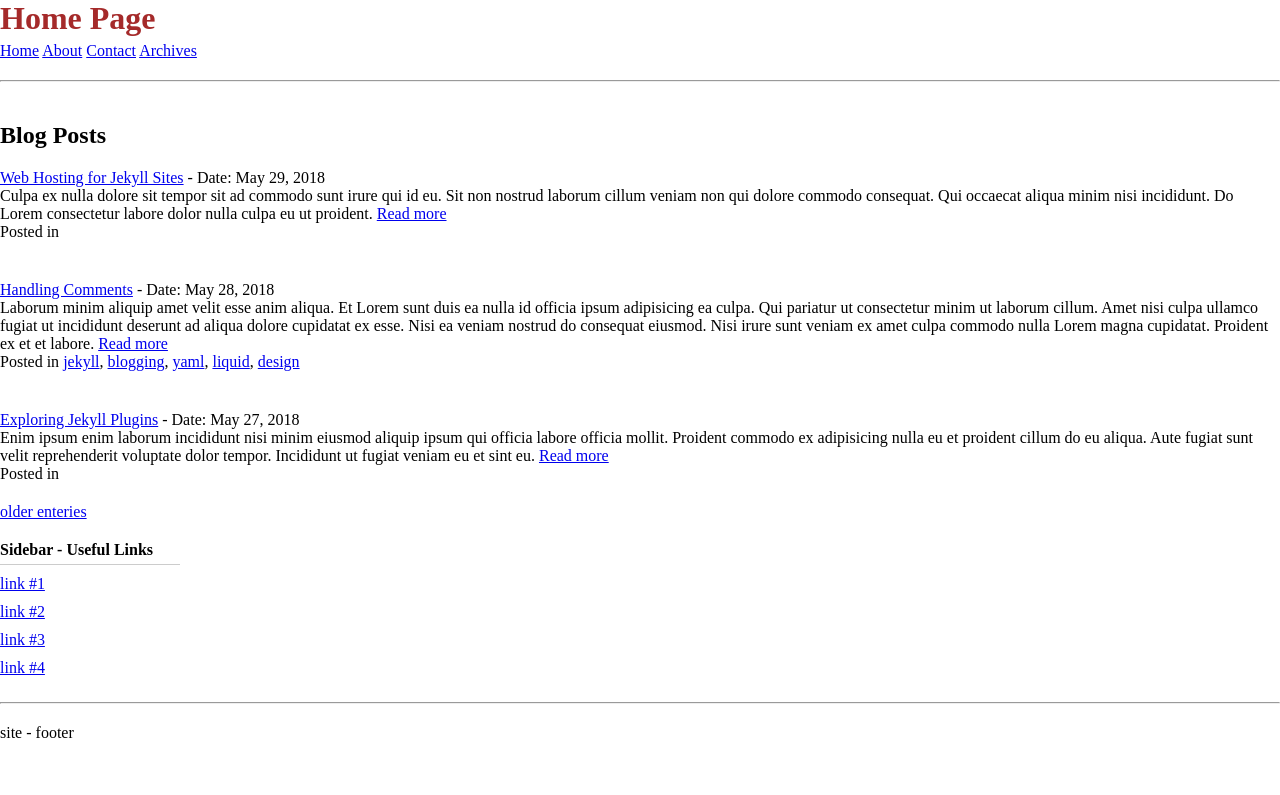
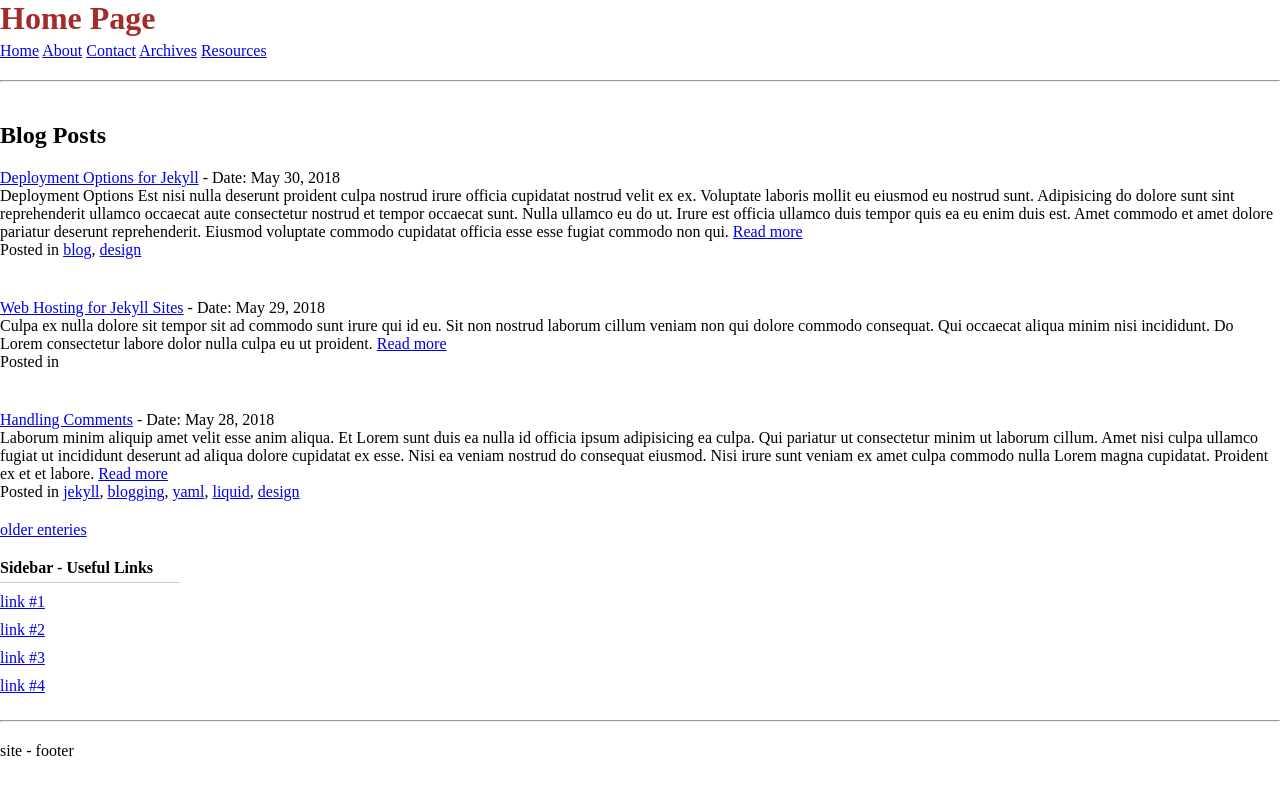
Before and after one commit to robdlaws/jekyll-website, a Jekyll site: the page built from index.html, in a window 1280 px wide. Shown: the top 795 px of the page. Built offline with Jekyll 4.4.1, drawn with Linux system fonts in a browser that asks for light colours; the list of posts is cut into pages by our own code.

Commit message:
add resources and blog post

```diff
--- a/_includes/navigation.html
+++ b/_includes/navigation.html
@@ -5,6 +5,7 @@
         <a href="{{site.baseurl}}/about.html">About</a>
         <a href="{{site.baseurl}}/contact.html">Contact</a>
         <a href="{{site.baseurl}}/tags/">Archives</a>
+        <a href="{{site.baseurl}}/resources/">Resources</a>
       </li>
     </ul>
   </nav>
--- /dev/null
+++ b/_posts/2018-05-30-deployment-options.md
@@ -0,0 +1,13 @@
+---
+layout: post
+title: "Deployment Options for Jekyll"
+date: 2018-05-30 13:42:00
+categories: blog
+tag: [blog,design]
+excerpt_separator: <!-- more -->
+---
+## Deployment Options
+
+Est nisi nulla deserunt proident culpa nostrud irure officia cupidatat nostrud velit ex ex. Voluptate laboris mollit eu eiusmod eu nostrud sunt. Adipisicing do dolore sunt sint reprehenderit ullamco occaecat aute consectetur nostrud et tempor occaecat sunt. Nulla ullamco eu do ut. Irure est officia ullamco duis tempor quis ea eu enim duis est. Amet commodo et amet dolore pariatur deserunt reprehenderit. Eiusmod voluptate commodo cupidatat officia esse esse fugiat commodo non qui.<!-- more -->
+
+Et pariatur Lorem ad adipisicing incididunt consequat enim tempor. Culpa Lorem ut minim sint ex mollit et. Occaecat consequat qui dolor incididunt commodo. Laborum minim minim aliquip ullamco id aute officia esse qui duis laboris adipisicing voluptate.
```
Also changed, not shown: _posts/2018-05-24-liquid-syntax.md (+2 -2 lines), resources.md (added, +14 -0 lines).
